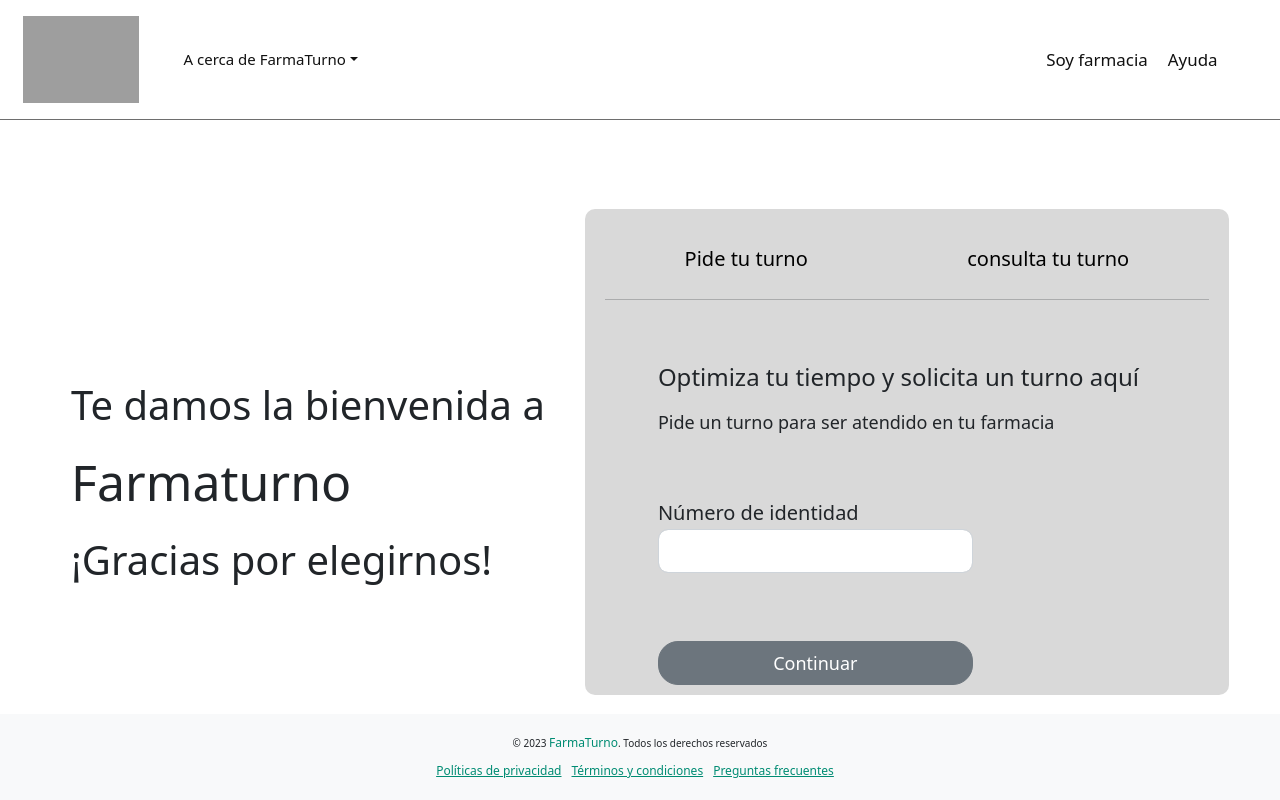
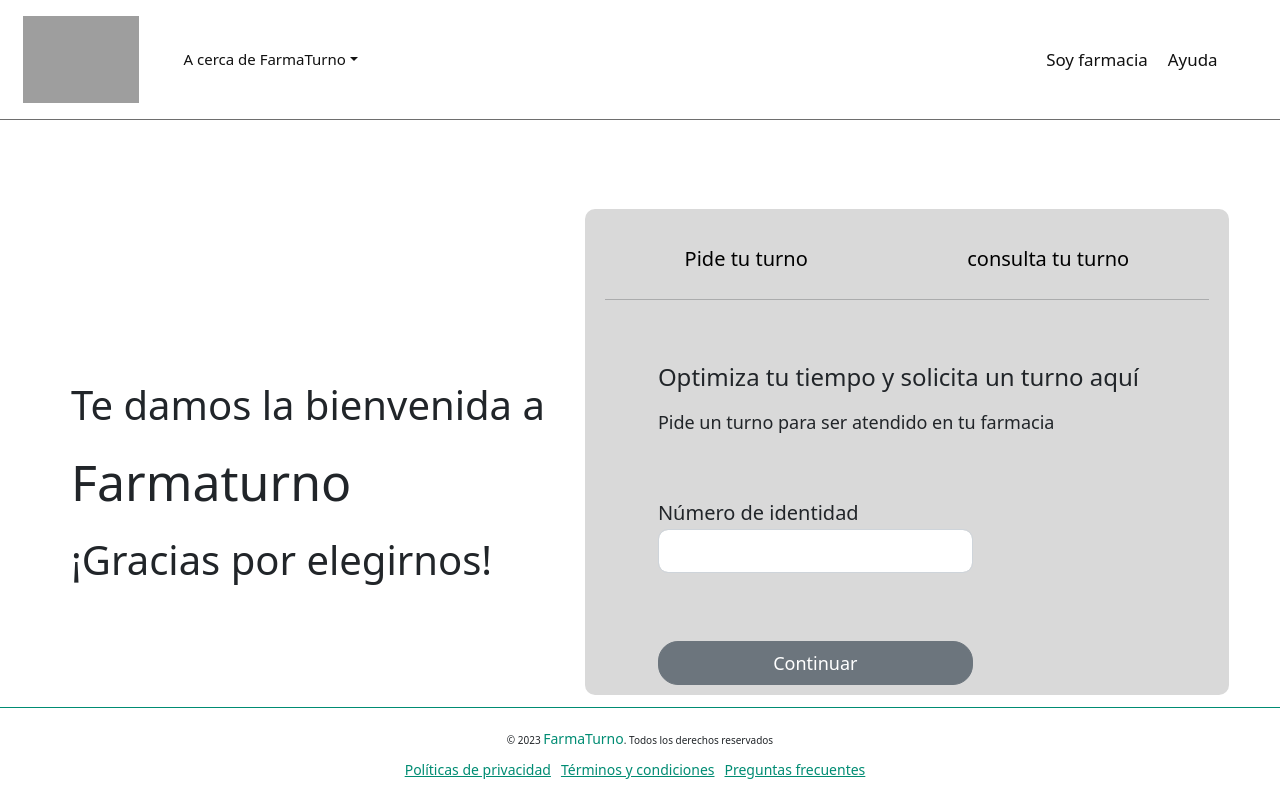
Before and after one commit to No-Country/c11-02-m-mern-farmaturno, a React (Vite) app in the folder client/: page / in a window 1280 px wide. Built offline with nearby package versions, Linux system fonts and the light colour scheme; grey boxes are pictures that could not be loaded.

Commit message:
border y background footer

```diff
--- a/client/src/components/Footer/footer.css
+++ b/client/src/components/Footer/footer.css
@@ -3,9 +3,10 @@
     left: 0;
     bottom: 0;
     width: 100%;
-    background-color: #f8f9fa;
+    /* background-color: #f8f9fa; */
     padding: 20px 0;
     text-align: center;
+    border-top:0.15em solid #008C73 ;
   }
 
   .footer p {
@@ -14,7 +15,7 @@
 
   .brand-color {
     color: #008C73;
-    font-size: 1.2em;
+    font-size: 1.4em;
   }
 
   .footer-links {
@@ -24,5 +25,5 @@
   .footer-links .footer-link {
     color: #008C73;
     margin-right: 10px;
-    font-size: 1.2em;
+    font-size: 1.4em;
   }
```
